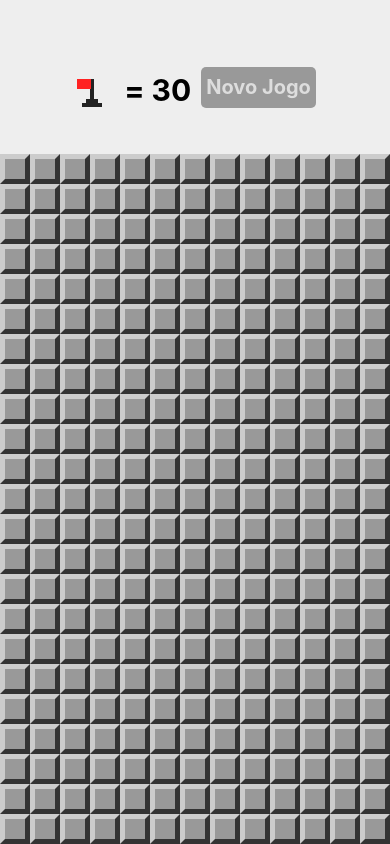
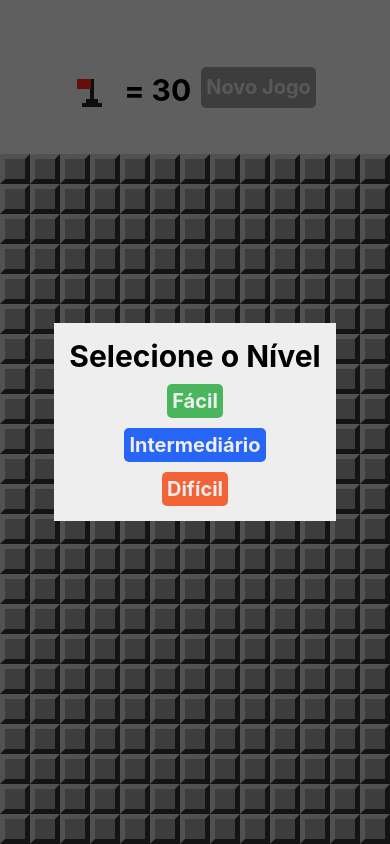
Before and after one commit to JonasAntonio/mines, a React Native app: screen / in a window 390 px wide. Both pictures are taken after a click on the element 89 px from the left and 92 px from the top of the page. Built offline with nearby package versions, Linux system fonts and the light colour scheme.

Commit message:
level selection

```diff
--- a/App.js
+++ b/App.js
@@ -3,6 +3,7 @@ import { StyleSheet, Text, View, Alert } from 'react-native'
 import params from './src/params'
 import MineField from './src/components/MineField'
 import Header from './src/components/Header'
+import LevelSelection from './src/screens/LevelSelection'
 import { createMinedBoard, cloneBoard, openField, hadExplosion, wonGame, showMines, invertFlag, flagsUsed } from './src/functions'
 
 export default class App extends React.Component {
@@ -24,7 +25,8 @@ export default class App extends React.Component {
     return {
       board: createMinedBoard(rows, cols, this.minesAmount()),
       won: false,
-      lost: false
+      lost: false,
+      showLevelSelection: false
     }
   }
 
@@ -57,10 +59,16 @@ export default class App extends React.Component {
     this.setState({ board, won })
   }
 
+  onLevelSelected = level => {
+    params.difficultLevel = level
+    this.setState(this.createState())
+  }
+
   render() {
     return (
       <View style={styles.container}>
-        <Header flagsLeft={this.minesAmount() - flagsUsed(this.state.board)} onNewGame={() => this.setState(this.createState())}/>
+        <LevelSelection isVisible={this.state.showLevelSelection} onLevelSelected={this.onLevelSelected} onCancel={() => this.setState({ showLevelSelection: false })}/>
+        <Header flagsLeft={this.minesAmount() - flagsUsed(this.state.board)} onNewGame={() => this.setState(this.createState())} onFlagPress={() => this.setState({ showLevelSelection: true })} />
         <View style={styles.board}>
           <MineField board={this.state.board} onOpenField={this.onOpenField} onSelectField={this.onSelectField}/>
         </View>
--- /dev/null
+++ b/src/screens/LevelSelection.js
@@ -0,0 +1,65 @@
+import React from 'react'
+import { View, StyleSheet, Text, TouchableOpacity, Modal } from 'react-native'
+
+export default props => {
+    return (
+        <Modal onRequestClose={props.onCancel} visible={props.isVisible}
+                animationType='slide' transparent={true}>
+            <View style={styles.frame}>
+                <View style={styles.container}>
+                    <Text style={styles.title}>Selecione o Nível</Text>
+                    <TouchableOpacity style={[styles.button, styles.bgEasy]} onPress={() => props.onLevelSelected(0.1)}>
+                        <Text style={styles.buttonLabel}>Fácil</Text>
+                    </TouchableOpacity>
+                    <TouchableOpacity style={[styles.button, styles.bgNormal]} onPress={() => props.onLevelSelected(0.2)}>
+                        <Text style={styles.buttonLabel}>Intermediário</Text>
+                    </TouchableOpacity>
+                    <TouchableOpacity style={[styles.button, styles.bgHard]} onPress={() => props.onLevelSelected(0.3)}>
+                        <Text style={styles.buttonLabel}>Difícil</Text>
+                    </TouchableOpacity>
+                </View>
+            </View>
+        </Modal>
+    )
+}
+
+const styles = StyleSheet.create({
+    frame: {
+        flex: 1,
+        alignItems: 'center',
+        justifyContent: 'center',
+        backgroundColor: 'rgba(0,0,0,0.6)'
+    },
+    container: {
+        backgroundColor: '#EEE',
+        alignItems: 'center',
+        justifyContent: 'center',
+        padding: 15
+    },
+    title: {
+        fontSize: 30,
+        fontWeight: 'bold'
+    },
+    button: {
+        marginTop: 10,
+        padding: 5,
+        borderRadius: 5,
+        alignItems: 'center',
+        justifyContent: 'center'
+    },
+    buttonLabel: {
+        fontSize: 20,
+        color: '#EEE',
+        fontWeight: 'bold'
+    },
+    bgEasy: {
+        backgroundColor: '#49b65d'
+    },
+    bgNormal: {
+        backgroundColor: '#2765F7'
+    },
+
+    bgHard: {
+        backgroundColor: '#F26337'
+    }
+})
```
